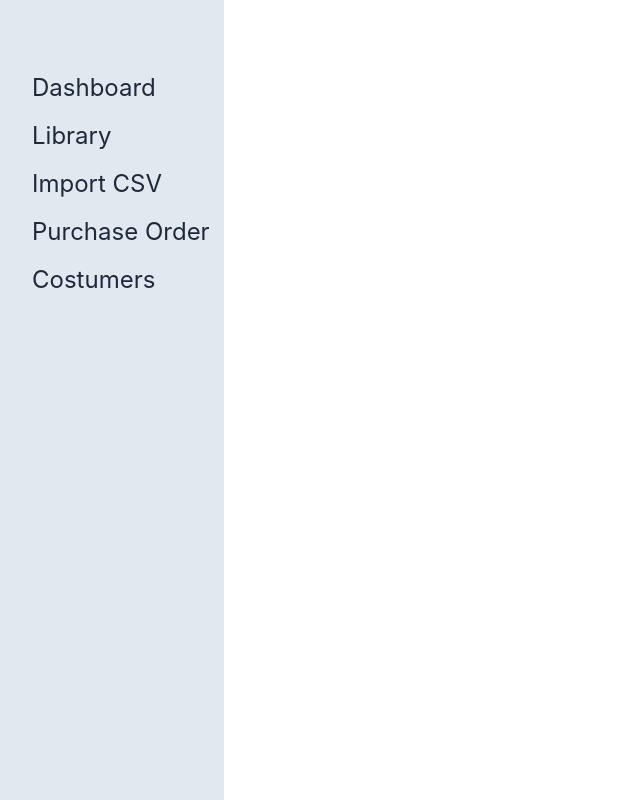
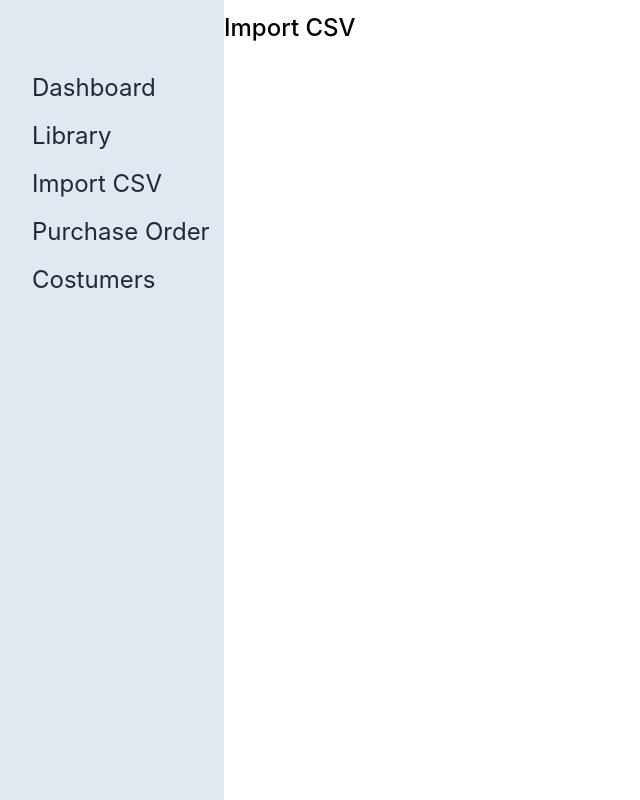
Before and after one commit to luff0/jbapp2, a React (Create React App) app: page /import-csv in a window 1280 px wide. Shown: the whole page, without its empty margins (0-640 px from the left). Built offline with nearby package versions, Linux system fonts and the light colour scheme; no server answers; a web font is replaced by a local one.

Commit message:
first commit

```diff
--- a/src/App.js
+++ b/src/App.js
@@ -1,7 +1,7 @@
 import './App.css';
 import { BrowserRouter as Router, Routes, Route} from 'react-router-dom'
 import { useDispatch, useSelector } from 'react-redux';
-import {Dashboard, Library} from './pages'
+import {Dashboard, ImportCSV, Library} from './pages'
 import myAxios from './helpers/Request';
 import { useEffect } from 'react';
 
@@ -64,14 +64,12 @@ function App() {
       </div>
       <div id="main" className="ml-56">
         <Routes>
-          <Route path="/" element={<Library/>}/>
-          <Route path="/dashboard" element={<Dashboard/>}/>
-          {/* <Route path="/" element={<Dashboard/>}/>
-          <Route path="/library" element={<Library/>}/> */}
-          {/* <Route path="/import-csv" exact component={ImportCSV}/>
-          <Route path="/po" exact component={PurchaseOrder}/>
-          <Route path="/po/create" exact component={CreatePO}/>
-          <Route path="/costumers" exact component={Costumers}/> */}
+          <Route path="/" element={<Dashboard/>}/>
+          <Route path="/library" element={<Library/>}/>
+          <Route path="/import-csv" element={<ImportCSV/>}/>
+          {/* <Route path="/po" exact component={PurchaseOrder}/> */}
+          {/* <Route path="/po/create" exact component={CreatePO}/> */}
+          {/* <Route path="/costumers" exact component={Costumers}/> */}
         </Routes>
       </div>
     </Router>
--- /dev/null
+++ b/src/pages/ImportCSV.js
@@ -0,0 +1,61 @@
+// import React, { useState } from 'react'
+// import Papa from 'papaparse'
+// import { Button, Container, Form } from 'react-bootstrap'
+// import myAxios from '../helpers/Request'
+// import { NavbarDashboard } from '../components/NavbarComponent'
+// import DataTable from 'react-data-table-component';
+// import { printRp } from '../helpers'
+
+
+const ImportCSV = () => {
+	// const [dataCSV, setDataCSV] = useState([])
+	// const inputHandle = e => {
+	// 	Papa.parse(e.target.files[0], {
+	// 		header:true,
+	// 		complete: function(results) {
+	// 			setDataCSV(results.data)
+	// 		}
+	// 	});
+	// }
+	// const submit = () => {
+	// 	myAxios.post('/library/item-library/import-csv',{data:dataCSV})
+	// 	.then(res => {
+	// 	if(res.data.status === "success"){
+	// 		console.log(res.data)
+	// 	}
+    // })
+    // .catch(err => console.log(err))
+	// }
+
+	// const columns = [
+	// 	{name: 'SKU', selector: row => row.sku, width:'10%'},
+	// 	{name: 'Category', selector: row => row.category, sortable:true, width:'10%'},
+	// 	{name: 'Item Name', selector: row => row.itemName, sortable:true},
+	// 	// {name: 'Variant', selector: row => row.variant},
+	// 	{name: 'Basic Price', selector: row => row.basicPrice, sortable:true, format: row => printRp(row.basicPrice), width:'15%'},
+	// 	{name: 'Cost Amount', selector: row => row.costAmount, sortable:true, format: row => printRp(row.costAmount), width:'15%'},
+	// 	{name: 'Stok', selector: row => row.stock, sortable:true, width:'6%'},
+	// 	{name: 'Stok Alert', selector: row => row.stockAlert, width:'7%'},
+	// ]
+
+	return(
+		<div className="import-csv">
+			<h2 className="text-2xl font-medium my-3">Import CSV</h2>
+			{/* <NavbarDashboard title="importCSV"/>
+			<Container fluid>
+			<section className="form">
+				<Form.Group style={{width:'50%'}} controlId="formFileSm" className="mb-3">
+					<Form.Control onChange={inputHandle} type="file" size="sm" />
+				</Form.Group>
+				<Button size='sm' variant='light' onClick={submit}>Upload</Button>
+				<DataTable columns={columns} data={dataCSV}
+					pagination
+					highlightOnHover
+				/>
+			</section>
+			</Container> */}
+		</div>
+	)
+}
+
+export default ImportCSV
--- a/src/pages/index.js
+++ b/src/pages/index.js
@@ -2,7 +2,7 @@ import Dashboard from './Dashboard'
 import Library from './Library'
 // import PurchaseOrder from './PurchaseOrder'
 // import Costumers from './Costumers'
-// import ImportCSV from './ImportCSV'
+import ImportCSV from './ImportCSV'
 // import CreatePO from './CreatePO'
 
 export {
@@ -10,6 +10,6 @@ export {
     Library,
     // PurchaseOrder,
     // Costumers,
-    // ImportCSV,
+    ImportCSV,
     // CreatePO
 }
```
